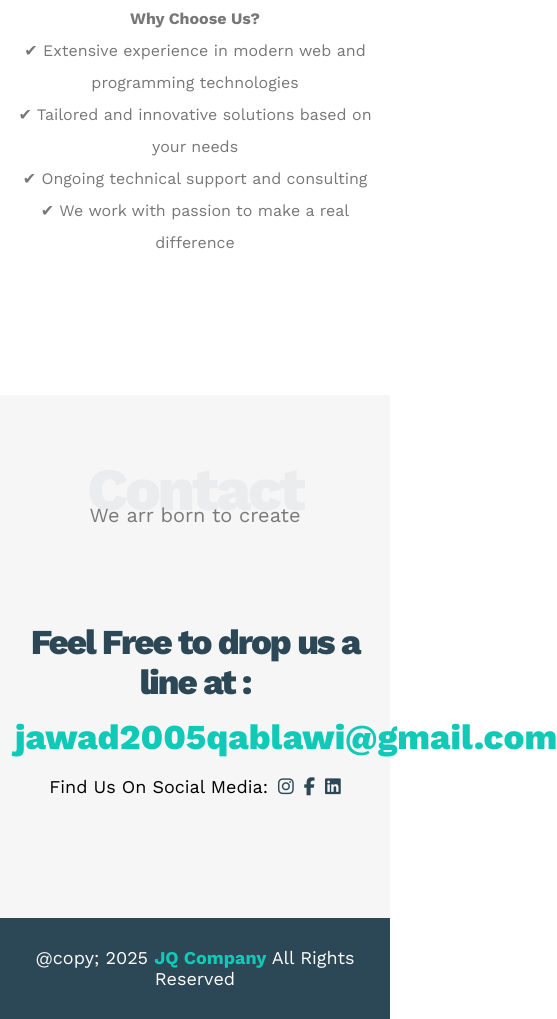
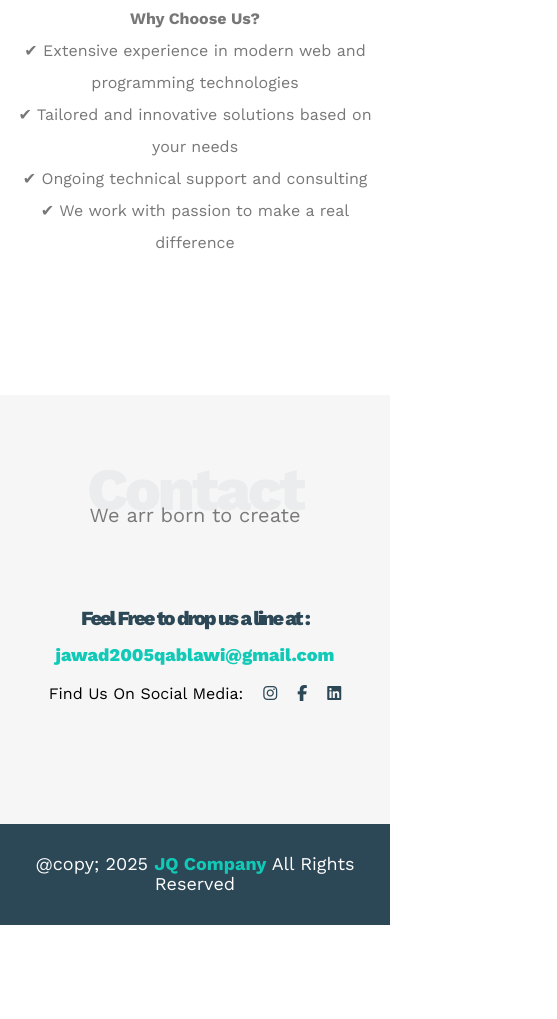
Before and after one commit to jawadqablawi/HTML-CSS-firProject, a plain HTML site: page index.html in a window 390 px wide. Shown: the part 5667-6686 px from the top of the page, 557 px wide, since content can reach past the window. After the commit the page ends 6592 px from the top, so only its background shows below. Drawn offline with nearby package versions, Linux system fonts and the light colour scheme.

Commit message:
Solve the email problem on phone screens

```diff
--- a/css/leon.css
+++ b/css/leon.css
@@ -490,11 +490,27 @@ body {
 
 }
 @media (max-width: 767px) {
-    .contact .info .label
-        .contact .info .link{
-            font-size: 25px;
+    .contact .info .label {
+        font-size: 20px;
     }
 
+    .contact .info .link {
+        font-size: 18px;
+        word-wrap: break-word;
+        overflow-wrap: break-word;
+        max-width: 100%;
+        padding: 0 10px;
+    }
+
+    .contact .info {
+        padding-left: 5px;
+        padding-right: 5px;
+    }
+
+    .contact .info .social {
+        font-size: 16px;
+        gap: 10px;
+    }
 }
 /* end contact  */
 /* start footer */
```
